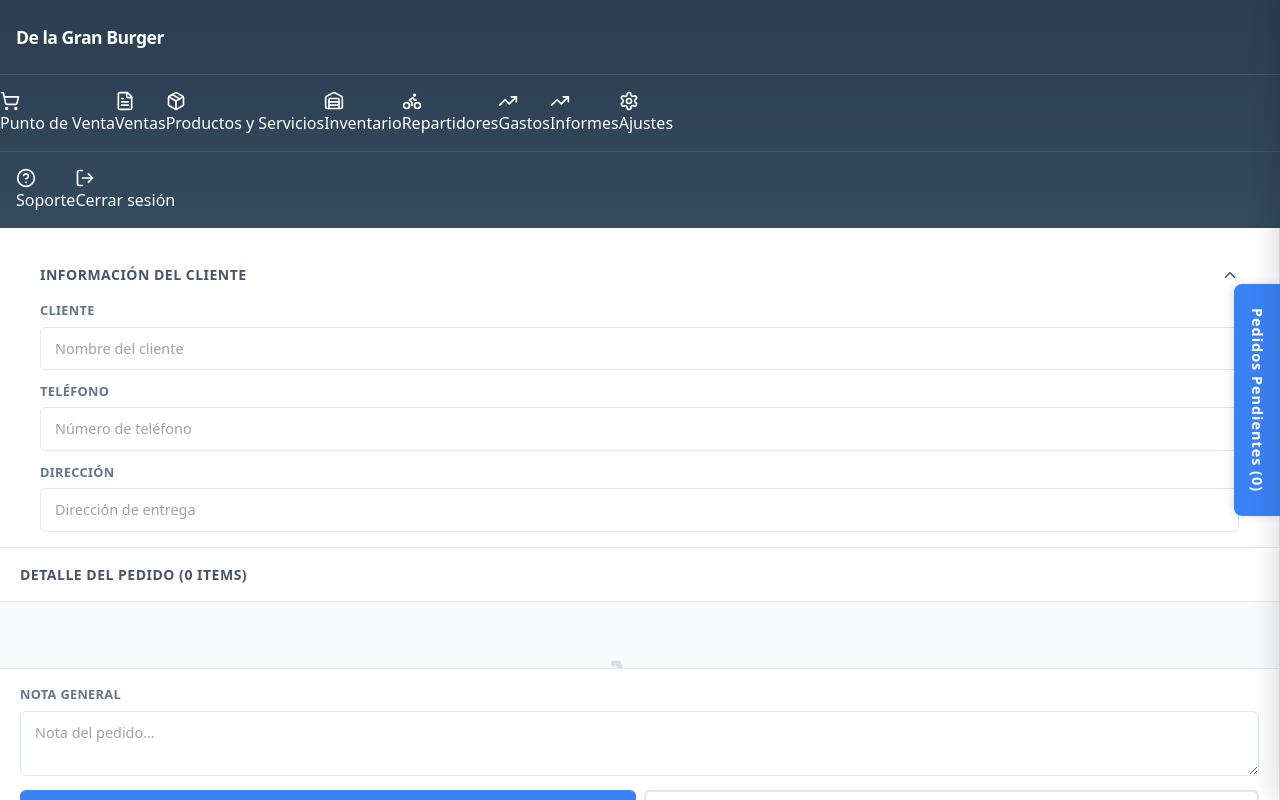
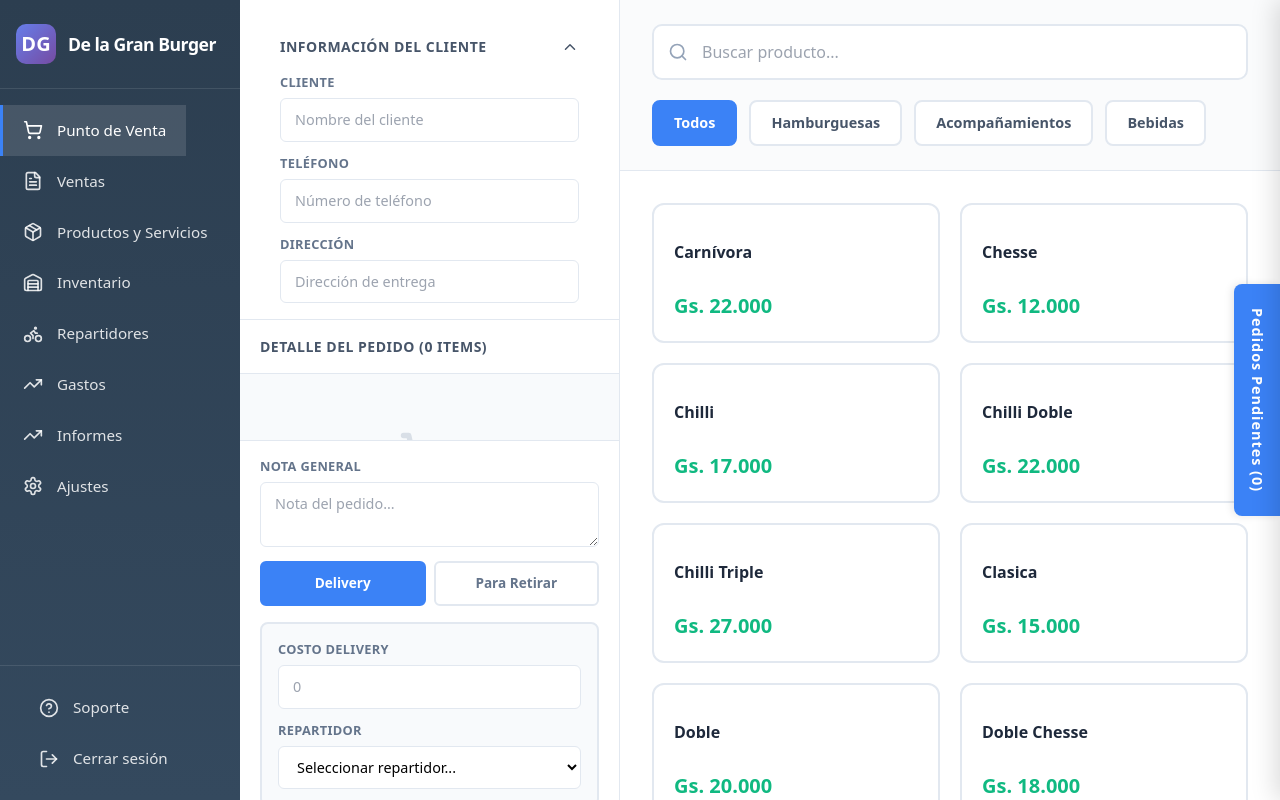
Before and after one commit to pedrocortti-cmd/sg-19d2f05f-f37b-44a8-8c08-37609d3831df-1771622501, a Next.js app: page / in a window 1280 px wide. Shown: the top 800 px of the page. Built offline with nearby package versions, Linux system fonts and the light colour scheme.

Commit message:
fix(pos): Correct HTML structure for layout

```diff
--- a/src/pages/index.tsx
+++ b/src/pages/index.tsx
@@ -1613,95 +1613,94 @@ export default function Home() {
         <title>De la Gran Burger - POS</title>
       </Head>
 
-      <div className="pos-container">
+      <div className="pos-layout">
         {/* Sidebar */}
         <div className="pos-sidebar">
           <div className="pos-sidebar-header">
+            <div className="pos-sidebar-logo">DG</div>
             <h1 className="pos-sidebar-title">De la Gran Burger</h1>
           </div>
 
           <nav className="pos-sidebar-nav">
             <button
-              className={`pos-sidebar-item ${currentView === "pos" ? "active" : ""}`}
+              className={`pos-nav-item ${currentView === "pos" ? "active" : ""}`}
               onClick={() => setCurrentView("pos")}
             >
-              <ShoppingCart size={20} />
+              <ShoppingCart className="pos-nav-icon" />
               <span>Punto de Venta</span>
             </button>
 
             <button
-              className={`pos-sidebar-item ${currentView === "sales" ? "active" : ""}`}
+              className={`pos-nav-item ${currentView === "sales" ? "active" : ""}`}
               onClick={() => setCurrentView("sales")}
             >
-              <FileText size={20} />
+              <FileText className="pos-nav-icon" />
               <span>Ventas</span>
             </button>
 
             <button
-              className={`pos-sidebar-item ${currentView === "products" ? "active" : ""}`}
+              className={`pos-nav-item ${currentView === "products" ? "active" : ""}`}
               onClick={() => setCurrentView("products")}
             >
-              <Package size={20} />
+              <Package className="pos-nav-icon" />
               <span>Productos y Servicios</span>
             </button>
 
             <button
-              className={`pos-sidebar-item ${currentView === "inventory" ? "active" : ""}`}
+              className={`pos-nav-item ${currentView === "inventory" ? "active" : ""}`}
               onClick={() => setCurrentView("inventory")}
             >
-              <Warehouse size={20} />
+              <Warehouse className="pos-nav-icon" />
               <span>Inventario</span>
             </button>
 
             <button
-              className={`pos-sidebar-item ${currentView === "drivers" ? "active" : ""}`}
+              className={`pos-nav-item ${currentView === "drivers" ? "active" : ""}`}
               onClick={() => setCurrentView("drivers")}
             >
-              <Bike size={20} />
+              <Bike className="pos-nav-icon" />
               <span>Repartidores</span>
             </button>
 
             <button
-              className={`pos-sidebar-item ${currentView === "expenses" ? "active" : ""}`}
+              className={`pos-nav-item ${currentView === "expenses" ? "active" : ""}`}
               onClick={() => setCurrentView("expenses")}
             >
-              <TrendingUp size={20} />
+              <TrendingUp className="pos-nav-icon" />
               <span>Gastos</span>
             </button>
 
             <button
-              className={`pos-sidebar-item ${currentView === "reports" ? "active" : ""}`}
+              className={`pos-nav-item ${currentView === "reports" ? "active" : ""}`}
               onClick={() => setCurrentView("reports")}
             >
-              <TrendingUp size={20} />
+              <TrendingUp className="pos-nav-icon" />
               <span>Informes</span>
             </button>
 
             <button
-              className={`pos-sidebar-item ${currentView === "settings" ? "active" : ""}`}
+              className={`pos-nav-item ${currentView === "settings" ? "active" : ""}`}
               onClick={() => setCurrentView("settings")}
             >
-              <Settings size={20} />
+              <Settings className="pos-nav-icon" />
               <span>Ajustes</span>
             </button>
           </nav>
 
           <div className="pos-sidebar-footer">
-            <button className="pos-sidebar-item">
-              <HelpCircle size={20} />
+            <button className="pos-nav-item">
+              <HelpCircle className="pos-nav-icon" />
               <span>Soporte</span>
             </button>
-            <button className="pos-sidebar-item">
-              <LogOut size={20} />
+            <button className="pos-nav-item">
+              <LogOut className="pos-nav-icon" />
               <span>Cerrar sesión</span>
             </button>
           </div>
         </div>
 
         {/* Main Content */}
-        <div className="pos-main">
-          {renderContent()}
-        </div>
+        {renderContent()}
       </div>
     </>
   );
```
